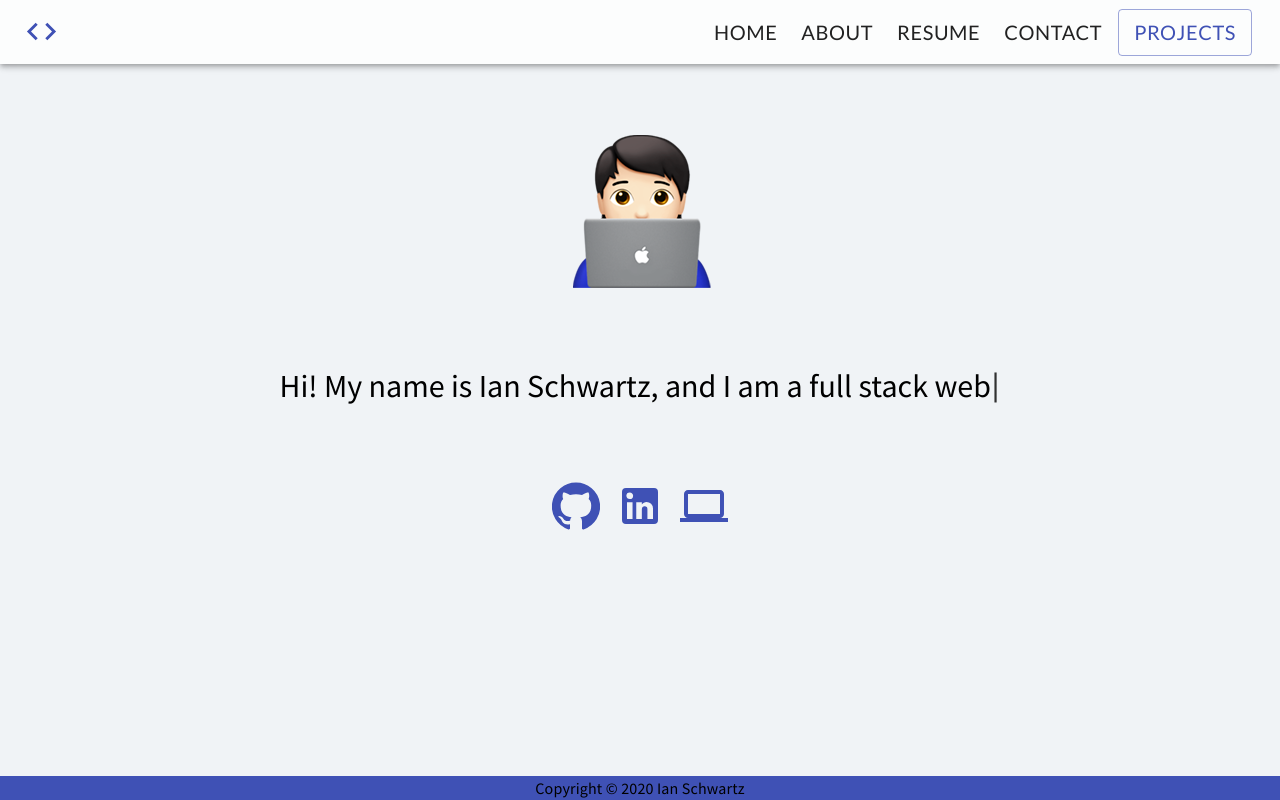
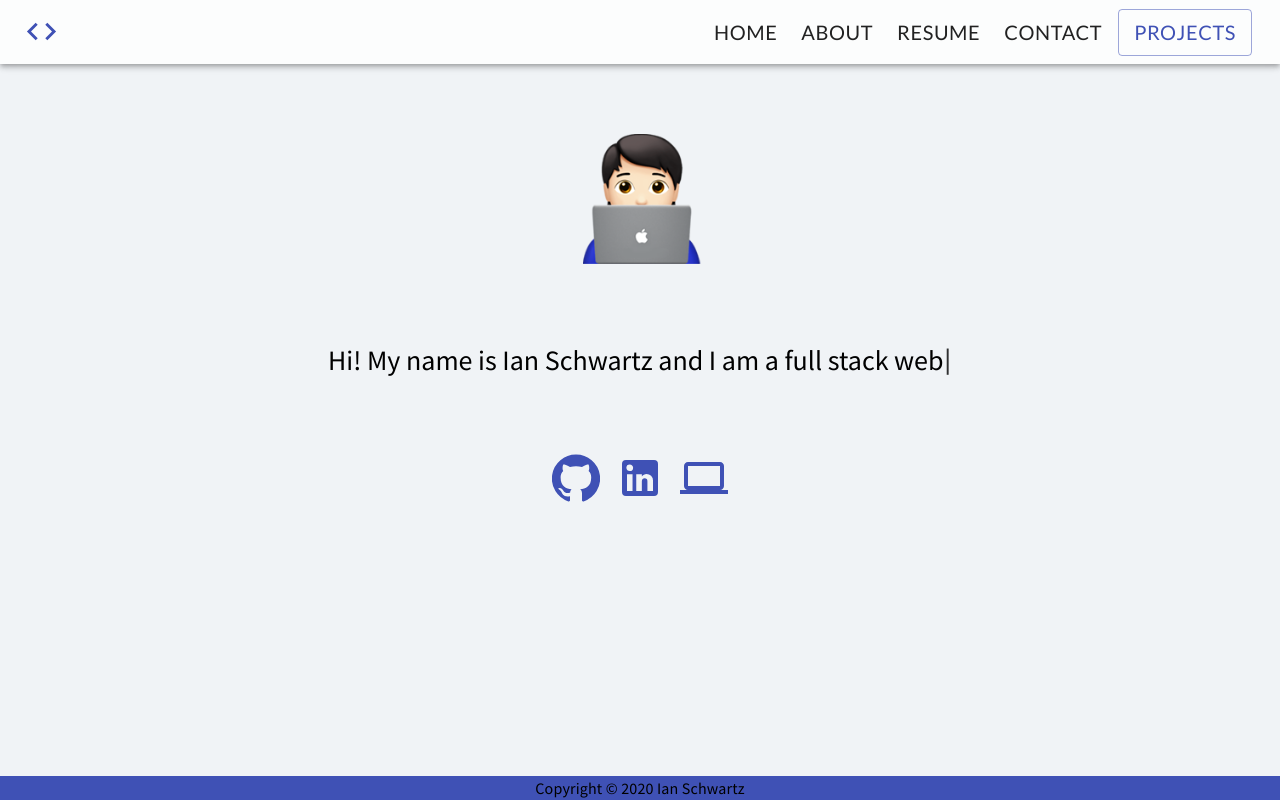
Before and after one commit to ian-schwartz/portfolio, a React (Create React App) app: page / in a window 1280 px wide. Built offline with nearby package versions, Linux system fonts and the light colour scheme; the HTML template or start-up script is replaced by a standard one.

Commit message:
home sizing adjustments

```diff
--- a/src/App.css
+++ b/src/App.css
@@ -23,6 +23,7 @@
 }
 
 .home-png {
+  height: 8.5rem;
   transition: transform 0.5s;
 }
 
@@ -32,7 +33,7 @@
 
 .home-paragraph {
   display: inline-block;
-  font-size: 2rem;
+  font-size: 1.75rem;
   font-family: "Source Sans Pro", sans-serif;
   margin: 2.5rem 0;
 }
--- a/src/components/Home.js
+++ b/src/components/Home.js
@@ -39,7 +39,7 @@ const Home = () => {
           className="home-paragraph"
         >
           <p className="home-paragraph">
-            Hi! My name is Ian Schwartz, and I am a full stack web developer.
+            Hi! My name is Ian Schwartz and I am a full stack web developer.
           </p>
         </Typist>
         <br />
```
